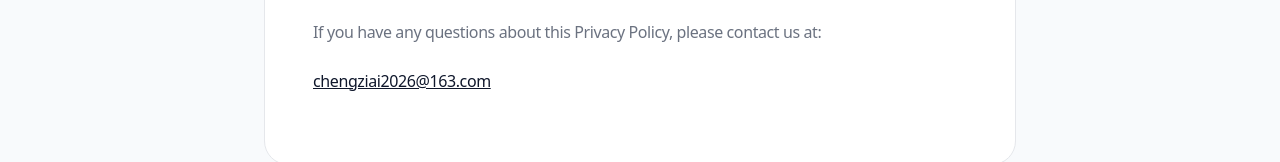
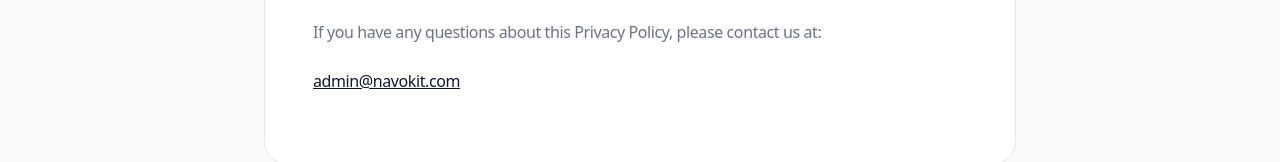
Before and after one commit to Blackdcp/navokit, a Next.js app: page /en/privacy in a window 1280 px wide. Shown: the part 1371-1533 px from the top of the page. Built offline with nearby package versions, Linux system fonts and the light colour scheme.

Commit message:
chore: remove legacy chengzi-ai references

```diff
--- a/src/app/[lang]/ClientPage.tsx
+++ b/src/app/[lang]/ClientPage.tsx
@@ -282,7 +282,7 @@ export default function HomePage({
               : "NavoKit is a free AI tools hub for creators, developers, and marketers. We believe great tools should have no barriers — no signup, no payment, privacy-first."}
           </p>
           <a
-            href="mailto:chengziai2026@163.com"
+            href="mailto:admin@navokit.com"
             style={{
               display: "inline-flex",
               alignItems: "center",
--- a/src/app/[lang]/privacy/page.tsx
+++ b/src/app/[lang]/privacy/page.tsx
@@ -40,7 +40,7 @@ export default function PrivacyPolicyPage({ params: { lang } }: { params: { lang
 
                 <h3>5. 联系我们</h3>
                 <p>如果您对本隐私政策有任何疑问，请通过以下邮箱联系我们：</p>
-                <p><a href="mailto:chengziai2026@163.com">chengziai2026@163.com</a></p>
+                <p><a href="mailto:admin@navokit.com">admin@navokit.com</a></p>
               </>
             ) : (
               <>
@@ -69,7 +69,7 @@ export default function PrivacyPolicyPage({ params: { lang } }: { params: { lang
 
                 <h3>5. Contact Us</h3>
                 <p>If you have any questions about this Privacy Policy, please contact us at:</p>
-                <p><a href="mailto:chengziai2026@163.com">chengziai2026@163.com</a></p>
+                <p><a href="mailto:admin@navokit.com">admin@navokit.com</a></p>
               </>
             )}
           </div>
--- a/src/app/[lang]/terms/page.tsx
+++ b/src/app/[lang]/terms/page.tsx
@@ -39,7 +39,7 @@ export default function TermsOfServicePage({ params: { lang } }: { params: { lan
 
                 <h3>6. 联系我们</h3>
                 <p>如对本条款有疑问，请联系：</p>
-                <p><a href="mailto:chengziai2026@163.com">chengziai2026@163.com</a></p>
+                <p><a href="mailto:admin@navokit.com">admin@navokit.com</a></p>
               </>
             ) : (
               <>
@@ -67,7 +67,7 @@ export default function TermsOfServicePage({ params: { lang } }: { params: { lan
 
                 <h3>6. Contact Us</h3>
                 <p>If you have any questions regarding these terms, please contact:</p>
-                <p><a href="mailto:chengziai2026@163.com">chengziai2026@163.com</a></p>
+                <p><a href="mailto:admin@navokit.com">admin@navokit.com</a></p>
               </>
             )}
           </div>
--- a/src/app/[lang]/tools/ai-video-generator/page.tsx
+++ b/src/app/[lang]/tools/ai-video-generator/page.tsx
@@ -6,7 +6,7 @@ export async function generateMetadata({ params }: { params: Promise<{ lang: 'zh
   const dict = await getDictionary(lang);
 
   return {
-    title: lang === 'en' ? 'Free AI Video Generator - Text to Video | ChengZi AI' : '免费 AI 视频生成器 - 文字生视频 | 橙子 AI',
+    title: lang === 'en' ? 'Free AI Video Generator - Text to Video | NavoKit' : '免费 AI 视频生成器 - 文本转视频 | NavoKit',
     description: lang === 'en' ? 'Convert text to stunning cinematic videos instantly using advanced AI models. Free to use.' : '使用高级 AI 模型将文字创意瞬间转化为电影级视频。完全免费使用。',
   };
 }
--- a/src/components/SiteFooter.tsx
+++ b/src/components/SiteFooter.tsx
@@ -3,12 +3,12 @@ import Link from "next/link";
 export default function SiteFooter({ lang }: { lang: string }) {
   const links = lang === "zh" ? [
     { label: "关于我们", href: `/${lang}#about` },
-    { label: "联系我们", href: "mailto:chengziai2026@163.com" },
+    { label: "联系我们", href: "mailto:admin@navokit.com" },
     { label: "隐私政策", href: `/${lang}/privacy` },
     { label: "服务条款", href: `/${lang}/terms` },
   ] : [
     { label: "About Us", href: `/${lang}#about` },
-    { label: "Contact", href: "mailto:chengziai2026@163.com" },
+    { label: "Contact", href: "mailto:admin@navokit.com" },
     { label: "Privacy Policy", href: `/${lang}/privacy` },
     { label: "Terms of Service", href: `/${lang}/terms` },
   ];
```
